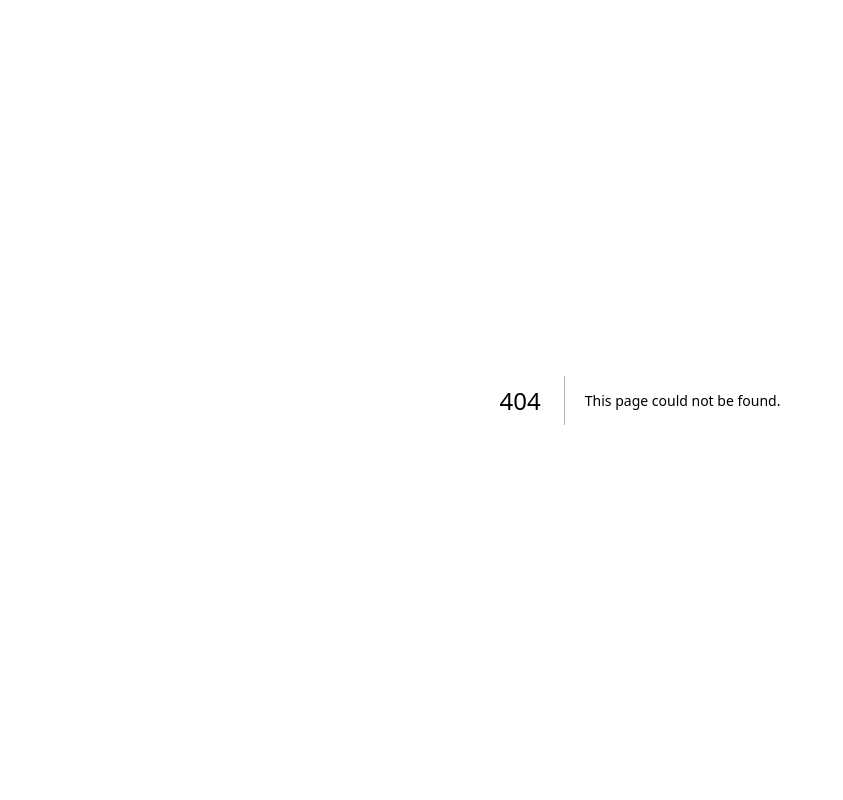
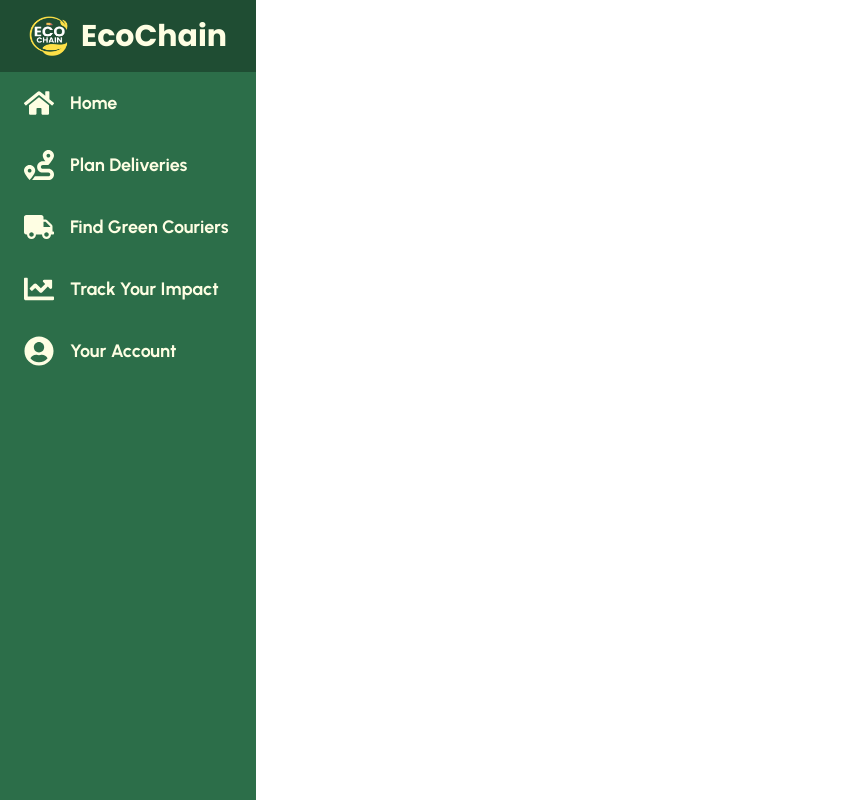
Before and after one commit to fromjyce/EcoChain, a Next.js app in the folder frontend/: page /components/sidebar in a window 1280 px wide. Before the commit this address had no page. Shown: the whole page, without its empty margins (0-843 px from the left). Built offline with nearby package versions, Linux system fonts and the light colour scheme.

Commit message:
added sidebar final code

```diff
--- /dev/null
+++ b/frontend/pages/components/sidebar.js
@@ -0,0 +1,46 @@
+"use client";
+import Link from 'next/link';
+import { useRouter } from 'next/router';
+import { FaHome, FaRoute, FaTruck, FaChartLine, FaUserCircle } from 'react-icons/fa';
+
+const navItems = [
+  { name: "Home", path: "/dashboard", icon: <FaHome /> },
+  { name: "Plan Deliveries", path: "/route-optimization", icon: <FaRoute /> },
+  { name: "Find Green Couriers", path: "/low-emission-couriers", icon: <FaTruck /> },
+  { name: "Track Your Impact", path: "/analytics", icon: <FaChartLine /> },
+  { name: "Your Account", path: "/profile", icon: <FaUserCircle /> },
+];
+
+const Sidebar = () => {
+  const router = useRouter();
+
+  return (
+    <div className="flex flex-col h-screen w-64 bg-[#2c6e49ff]">
+      <div className="flex items-center justify-center p-4 bg-[#1f4d33] space-x-3">
+        <img
+          src="/logos/white_yellow.png"
+          alt="EcoChain Logo"
+          className="h-10 w-10"
+        />
+        <h2 className="text-3xl font-bold poppins text-[#fefee3ff]">EcoChain</h2>
+      </div>
+      <nav className="flex-grow">
+        <ul>
+          {navItems.map((item) => {
+            const isActive = router.pathname === item.path;
+            return (
+              <li key={item.name} className={`urbanist flex items-center p-2 pl-4 ${isActive ? 'bg-[#4c956cff]' : 'hover:bg-[#4c956cff]'}`}>
+                <Link href={item.path} className={`flex items-center text-[#fefee3ff] text-lg font-bold w-full p-2 ${isActive ? 'bg-[#4c956cff] text-[#F3D946]' : 'hover:bg-[#4c956cff]'}`}>
+                  <span className="mr-4 text-3xl">{item.icon}</span>
+                  {item.name}
+                </Link>
+              </li>
+            );
+          })}
+        </ul>
+      </nav>
+    </div>
+  );
+};
+
+export default Sidebar;
```
